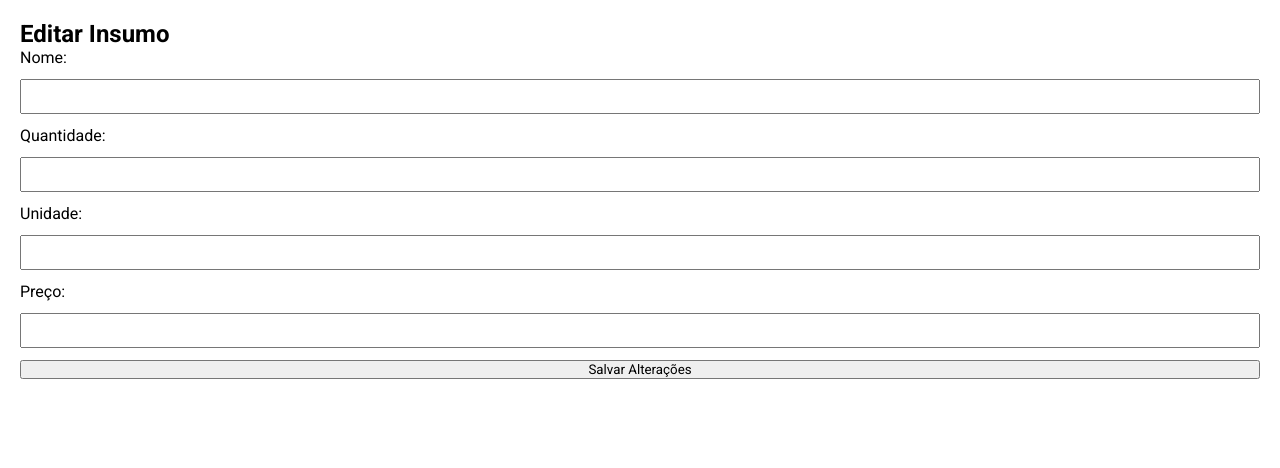
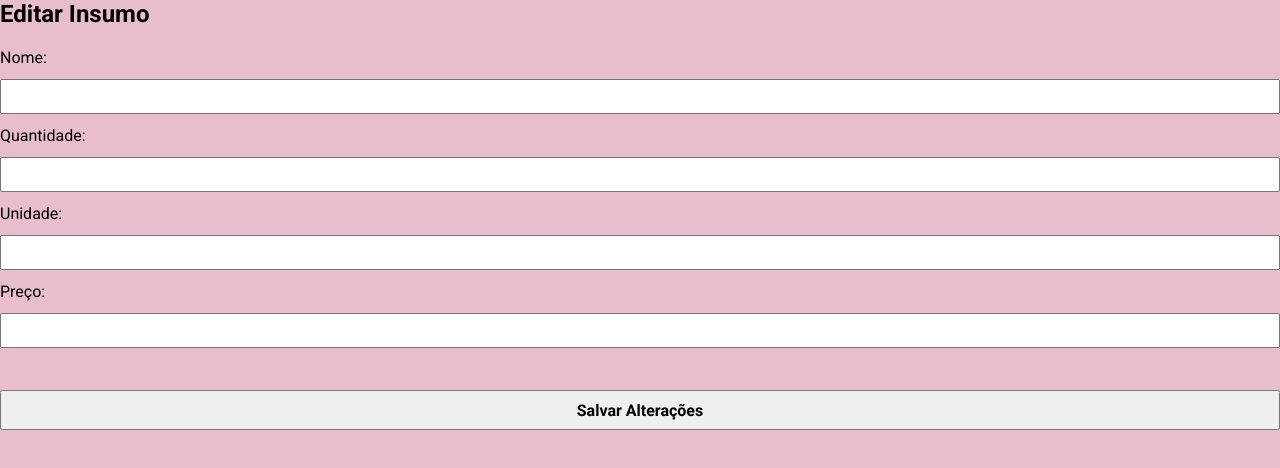
Before and after one commit to joalisson-p-maia/confeitaria-lua-cheia-frontend, an Angular app: page /insumos/editar/1 in a window 1280 px wide. Shown: the top 468 px of the page. Built offline with nearby package versions, Linux system fonts and the light colour scheme; no server answers.

Commit message:
style: alterando tamanho do container

```diff
--- a/src/app/pages/balanco/balanco.scss
+++ b/src/app/pages/balanco/balanco.scss
@@ -2,7 +2,7 @@ $cor__rosa__body: #E8BECF;
 
 .balanco__container {
   background-color: $cor__rosa__body;
-  height: 100dvh;
+  height: 110dvh;
 }
 
 main{
--- a/src/app/pages/insumo-edit/insumo-edit.scss
+++ b/src/app/pages/insumo-edit/insumo-edit.scss
@@ -1,13 +1,29 @@
+$cor__rosa__body: #E8BECF;
+
 .insumo__edit__container {
-  padding: 20px;
+  background-color: $cor__rosa__body;
+  height: 110dvh;
+}
+
+main{
+  padding: 50px 20px;
 }
 
 form {
   display: flex;
   flex-direction: column;
   gap: 12px;
+  margin-top: 20px;
 }
 
 input {
   padding: 8px;
 }
+
+form > button{
+  width: 100%;
+  height: 40px;
+  font-size: 16px;
+  font-weight: bold;
+  margin-top: 30px;
+}
```
